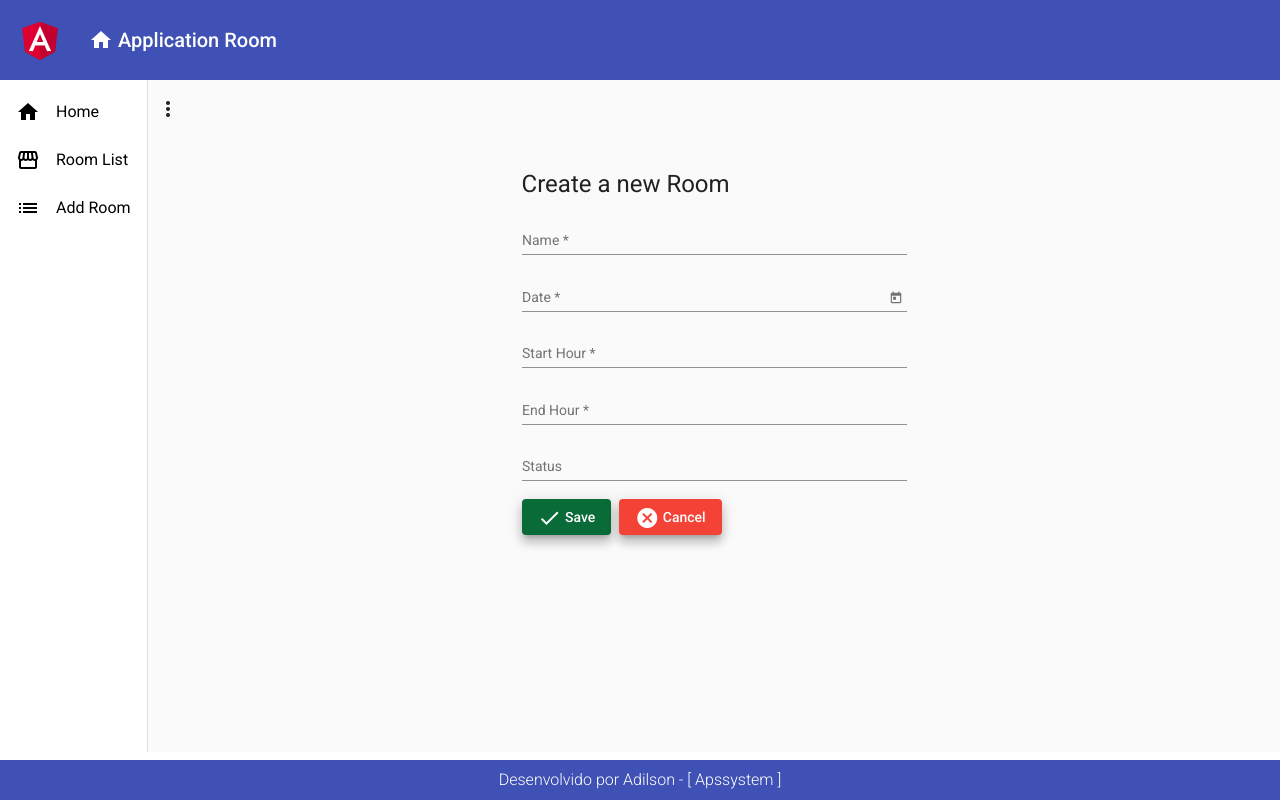
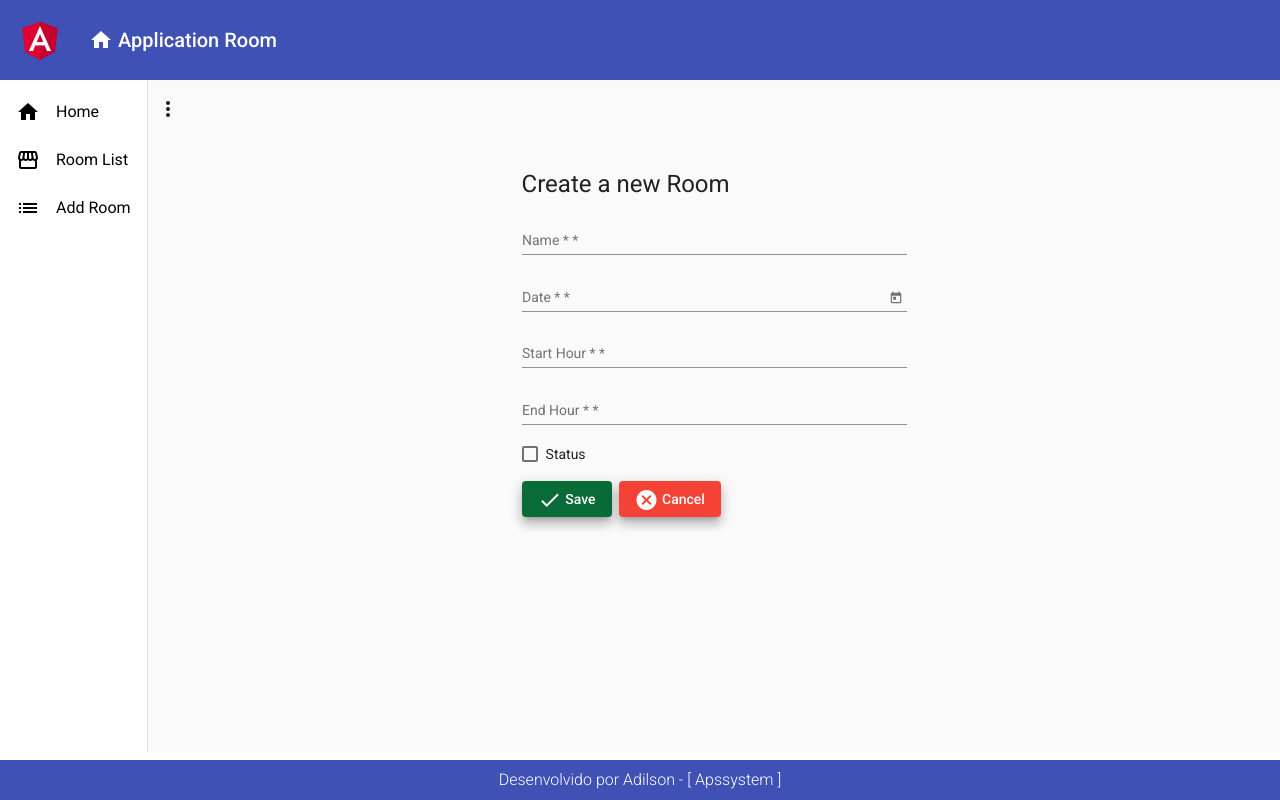
Before and after one commit to adsadilson/clientroom-front, an Angular app: page /rooms/create in a window 1280 px wide. Built offline with nearby package versions, Linux system fonts and the light colour scheme.

Commit message:
Personalizado as mensagem de erro

```diff
--- a/src/app/components/views/room-create/room-create.component.html
+++ b/src/app/components/views/room-create/room-create.component.html
@@ -1,40 +1,44 @@
 <div class="main-div">
 
-    <form autocomplete="off" (ngSubmit)="onSubmit()" (ngReset)="reiniciarForm()" [formGroup]="formRoom">
+    <form autocomplete="off" (ngSubmit)="onSubmit()" (ngReset)="reiniciarForm()" [formGroup]="cadastro">
         <h1>Create a new Room</h1>
 
         <mat-form-field class="full-width">
-            <mat-label>Name</mat-label>
+            <mat-label>Name *</mat-label>
             <input matInput name="name" formControlName="name" placeholder="Name the Room">
+            <mat-error *ngIf="(cadastro.touched || cadastro.dirty) && f.name.errors && f.name.errors.required">Campo obrigátorio</mat-error>
+            <mat-error *ngIf="(cadastro.touched || cadastro.dirty) && f.name.errors && f.name.errors.minLength">Campo dever ter no mínimo 4 e no máximo 80 caracters</mat-error>
         </mat-form-field>
 
         <mat-form-field class="full-width">
-            <input matInput readonly placeholder="Date" name="controlName" formControlName="date"
+            <mat-label>Date *</mat-label>
+            <input matInput readonly placeholder="99/99/9999" [matDatepicker]="picker" name="controlName" formControlName="date"
                 (click)="picker.open()">
             <mat-datepicker-toggle matSuffix [for]="picker"></mat-datepicker-toggle>
             <mat-datepicker #picker></mat-datepicker>
         </mat-form-field>
 
         <mat-form-field class="full-width">
-            <mat-label>Start Hour</mat-label>
-            <input matInput name="inicio" formControlName="startHour" placeholder="Start Hour">
+            <mat-label>Start Hour *</mat-label>
+            <input matInput name="inicio" formControlName="startHour" placeholder="99:99">
         </mat-form-field>
 
         <mat-form-field class="full-width">
-            <mat-label>End Hour</mat-label>
-            <input matInput name="fim" formControlName="endHour" placeholder="End Hour">
+            <mat-label>End Hour *</mat-label>
+            <input matInput name="fim" formControlName="endHour" placeholder="99:99">
         </mat-form-field>
 
-        <mat-form-field class="full-width">
-            <mat-label>Status</mat-label>
-            <input matInput name="Status" formControlName="active" placeholder="Status">
-        </mat-form-field>
 
-        <div>
+        <section class="example-section">
+            <mat-checkbox color="primary"  formControlName="active">Status</mat-checkbox>
+        </section>
+
+
+        <div style="margin-top: 15px;">
             <button type="submit" mat-button class="mat-elevation-z8 btnSucesso" mat-raised-button>
                 <mat-icon>check</mat-icon> Save
             </button>
-            <button type="submit" color="warn" mat-button class="mat-elevation-z8 btnCancel" mat-raised-button>
+            <button type="reset" color="warn" mat-button class="mat-elevation-z8 btnCancel" mat-raised-button>
                 <mat-icon>cancel</mat-icon> Cancel
             </button>
         </div>
--- a/src/app/components/views/room-create/room-create.component.ts
+++ b/src/app/components/views/room-create/room-create.component.ts
@@ -1,3 +1,4 @@
+import { THIS_EXPR } from '@angular/compiler/src/output/output_ast';
 import { Component, OnInit } from '@angular/core';
 import { FormBuilder, FormGroup, Validators } from '@angular/forms';
 import { Room } from 'src/app/domain/entity/Room';
@@ -10,9 +11,13 @@ import { Room } from 'src/app/domain/entity/Room';
 })
 export class RoomCreateComponent implements OnInit {
 
-  formRoom!: FormGroup;
+  cadastro!: FormGroup;
 
   constructor(private formBuilder: FormBuilder) { }
+
+  get f() {
+    return this.cadastro.controls;
+  }
 
   ngOnInit(): void {
     this.createForm(new Room());
@@ -20,22 +25,25 @@ export class RoomCreateComponent implements OnInit {
 
 
   createForm(room: Room) {
-    this.formRoom = this.formBuilder.group({
-      name: [room.name, Validators.required, Validators.minLength(4)],
+    this.cadastro = this.formBuilder.group({
+      name: [room.name, Validators.required, Validators.minLength(4), Validators.maxLength(80)],
       date: [room.date, Validators.required],
       startHour: [room.startHour, Validators.required],
       endHour: [room.endHour, Validators.required],
-      active: [room.active]
+      active: [room.active, Validators.required]
     })
   }
 
   onSubmit() {
-    // aqui você pode implementar a logica para fazer seu formulário salvar
-
+    this.cadastro.markAllAsTouched();
+    if (this.cadastro.invalid) {
+      return;
+    }
+    //alert("Registro Salvo com sucesso!\n" + JSON.stringify(this.formRoom.value, null, 4))
   }
 
-  reiniciarForm(){
-
+  reiniciarForm() {
+    this.cadastro.reset();
   }
 
 }
--- a/src/app/domain/entity/Room.ts
+++ b/src/app/domain/entity/Room.ts
@@ -4,5 +4,5 @@ export class Room {
     date: string = "";
     startHour: string ="";
     endHour: string ="";
-    active: string ="";
+    active: string= "";
 }
```
